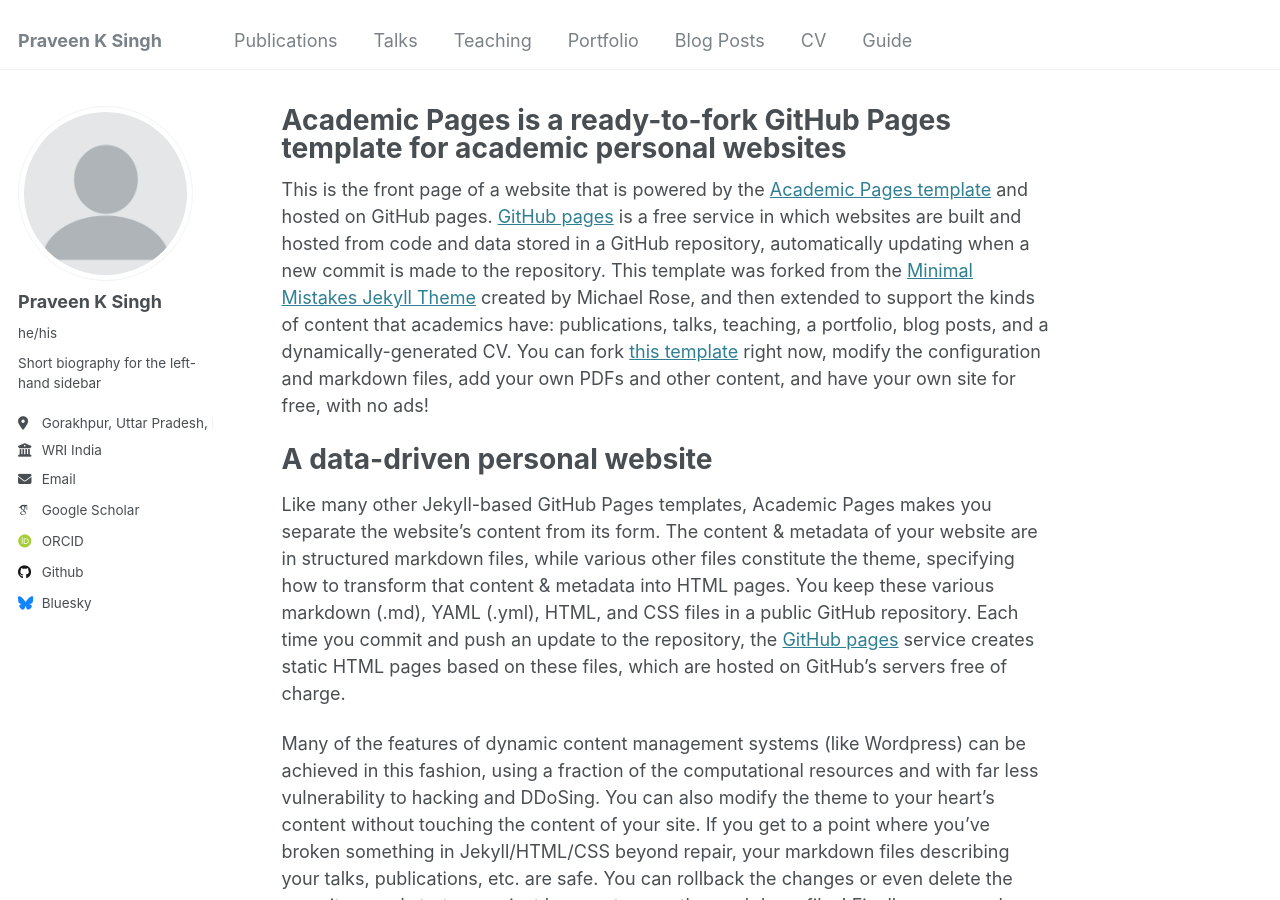
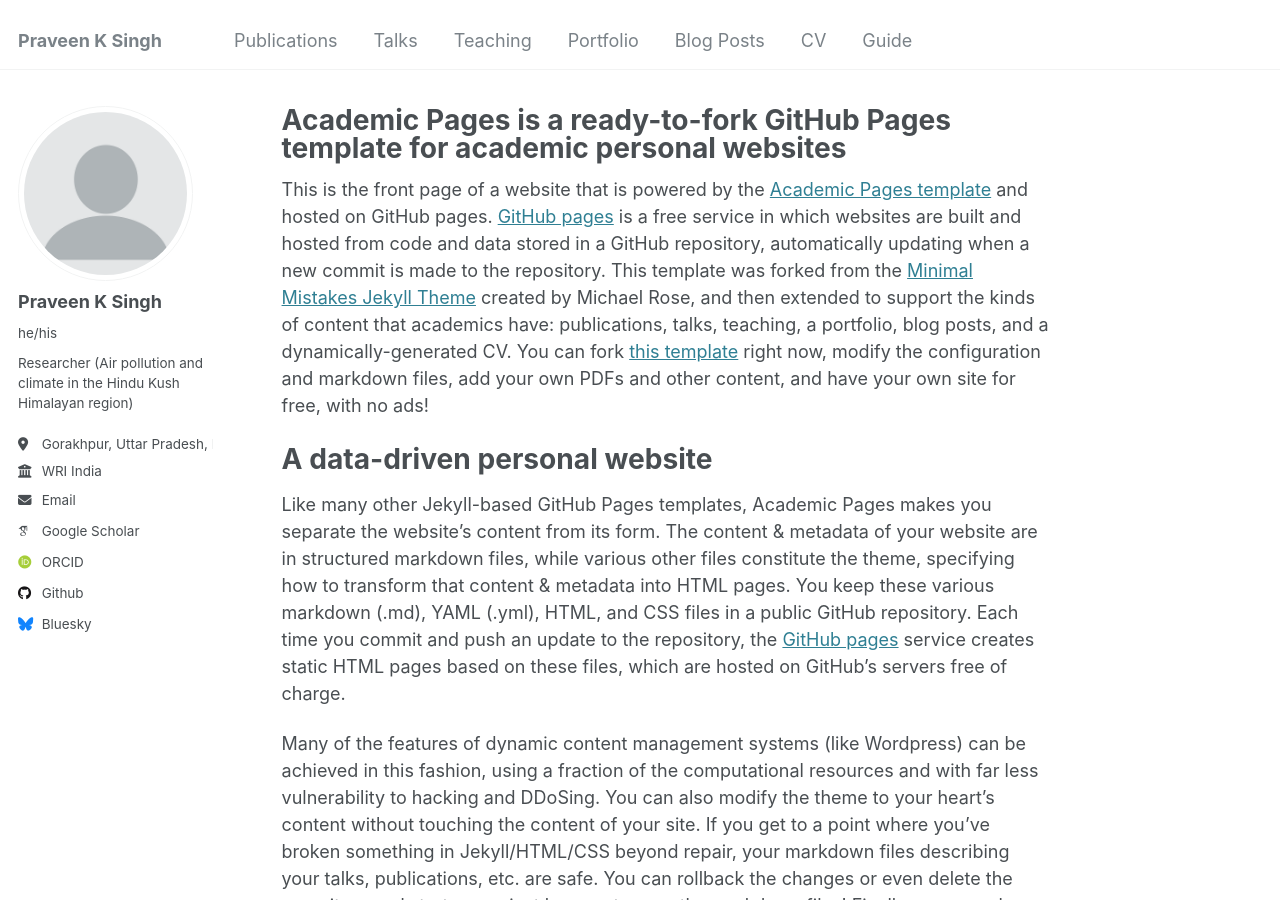
Before and after one commit to singhpraveenk/praveenksingh.github.io, a Jekyll site: the page built from _pages/about.md, in a window 1280 px wide and 900 px high. Built offline with Jekyll 4.4.1, drawn with Linux system fonts in a browser that asks for light colours; some web fonts are replaced.

Commit message:
Update _config.yml

```diff
--- a/_config.yml
+++ b/_config.yml
@@ -24,7 +24,7 @@ author:
   avatar           : "profile.png"
   name             : "Praveen K Singh"
   pronouns         : "he/his"
-  bio              : "Short biography for the left-hand sidebar"
+  bio              : "Researcher (Air pollution and climate in the Hindu Kush Himalayan region)"
   location         : "Gorakhpur, Uttar Pradesh, India"
   employer         : "WRI India"
   uri              : # URL
```
